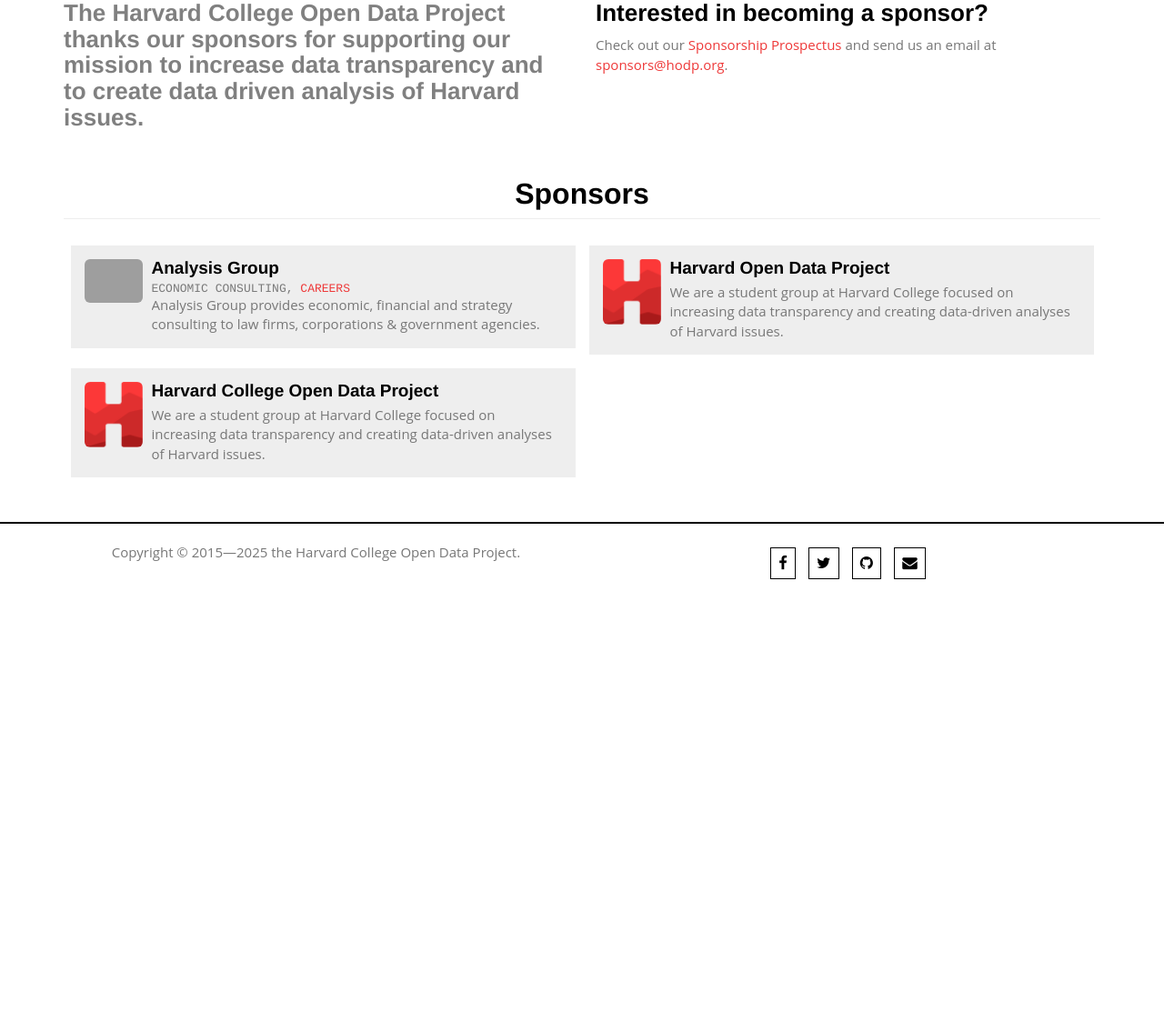
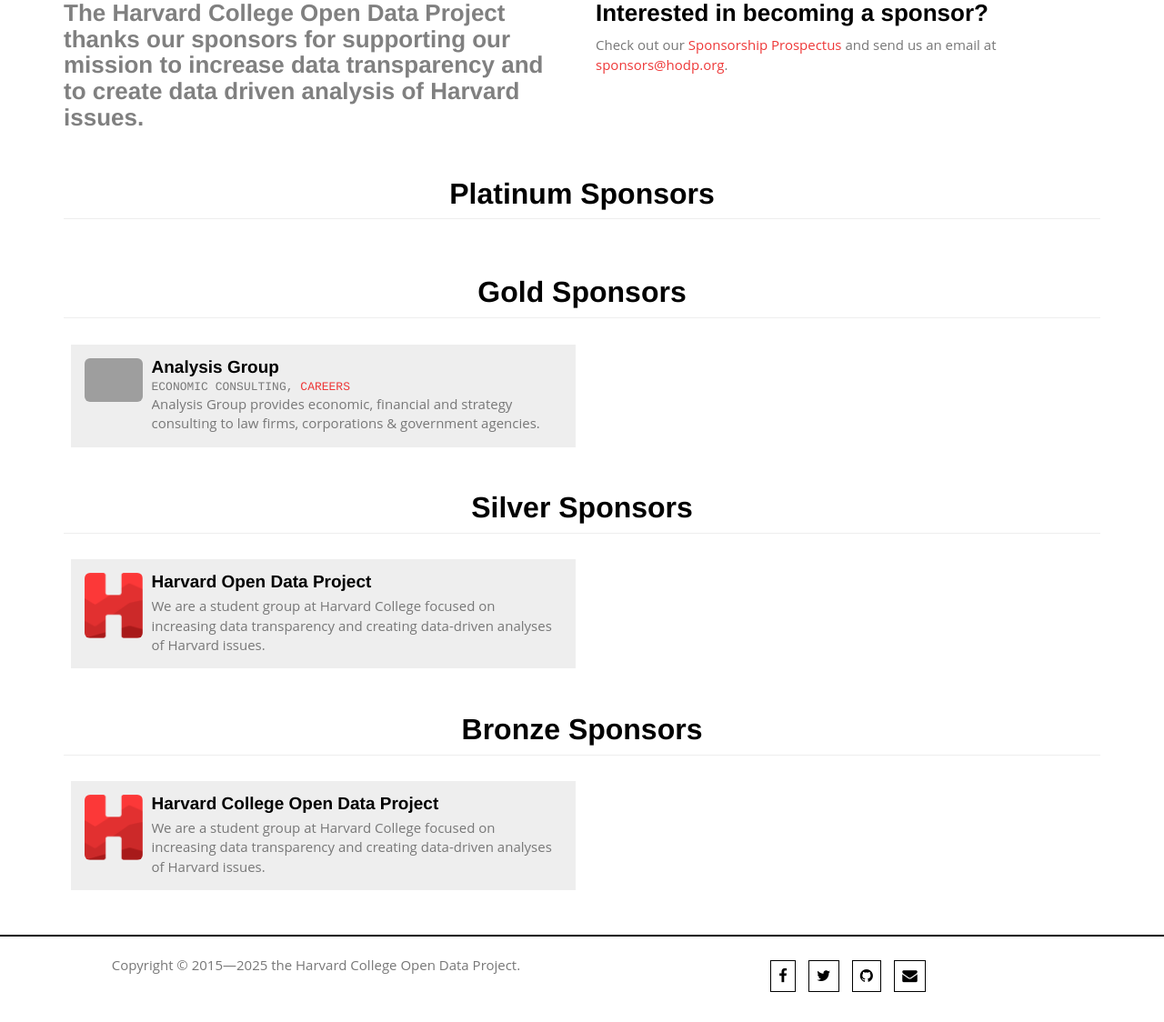
Before and after one commit to Eandalf7h/HarvardOpenData, a Flask app: page /sponsors/ in a window 1280 px wide. Shown: the part 299-1423 px from the top of the page at 91% size. Before the commit the page ends 936 px from the top, so only its background shows below. Run offline with Flask 2, Linux system fonts and the light colour scheme; some libraries are stand-ins or nearby versions; some web fonts are replaced; grey boxes are pictures that could not be loaded.

Commit message:
Changed to incorporate tiers

```diff
--- a/data/sponsors.yml
+++ b/data/sponsors.yml
@@ -1,18 +1,28 @@
--   name: Analysis Group
-    external_url: https://www.analysisgroup.com/
-    img_url: https://odsc.com/wp-content/uploads/2015/12/analysis-group-logo.jpg
-    industry: Economic Consulting
-    careers_url: https://www.analysisgroup.com/careers/
-    description: Analysis Group provides economic, financial and strategy consulting to law firms, corporations & government agencies.
-    weight: 1
--   name: Harvard Open Data Project
-    external_url: http://hodp.org/
-    img_url: /static/img/squarelogo.png
-    description: We are a student group at Harvard College focused on increasing data transparency and creating data-driven analyses of Harvard issues.
-    weight: 1
+tiers:
+  -   Platinum
+  -   Gold
+  -   Silver
+  -   Bronze
 
--   name: Harvard College Open Data Project
-    external_url: http://hodp.org/
-    img_url: /static/img/squarelogo.png
-    description: We are a student group at Harvard College focused on increasing data transparency and creating data-driven analyses of Harvard issues.
-    weight: 1
+sponsors:
+  -   name: Analysis Group
+      external_url: https://www.analysisgroup.com/
+      img_url: https://odsc.com/wp-content/uploads/2015/12/analysis-group-logo.jpg
+      industry: Economic Consulting
+      careers_url: https://www.analysisgroup.com/careers/
+      description: Analysis Group provides economic, financial and strategy consulting to law firms, corporations & government agencies.
+      weight:
+      tier: Gold
+  -   name: Harvard Open Data Project
+      external_url: http://hodp.org/
+      img_url: /static/img/squarelogo.png
+      description: We are a student group at Harvard College focused on increasing data transparency and creating data-driven analyses of Harvard issues.
+      weight:
+      tier: Silver
+
+  -   name: Harvard College Open Data Project
+      external_url: http://hodp.org/
+      img_url: /static/img/squarelogo.png
+      description: We are a student group at Harvard College focused on increasing data transparency and creating data-driven analyses of Harvard issues.
+      weight:
+      tier: Bronze
--- a/main.py
+++ b/main.py
@@ -42,8 +42,17 @@ peopleYml = getYml("./data/people.yml")
 add_members_to_firestore(auth.get_website_firestore_client(), peopleYml)
 members_cache.populate(auth.get_website_firestore_client(), peopleYml)
 
-sponsorsYml = sorted(getYml("./data/sponsors.yml"), key = lambda x: x["weight"], reverse = True)
-sponsor_weights = [sponsor["weight"] for sponsor in sponsorsYml]
+tier_entries = {
+    "Platinum" : 20,
+    "Gold" : 10,
+    "Silver" : 4,
+    "Bronze" : 2,
+    "Startup" : 1
+}
+
+tiersYml = getYml("./data/sponsors.yml")["tiers"]
+sponsorsYml = getYml("./data/sponsors.yml")["sponsors"]
+sponsor_weights = [tier_entries[sponsor["tier"]] for sponsor in sponsorsYml]
 
 @app.route('/')
 def index():
@@ -51,12 +60,15 @@ def index():
     featured = enumerate(getYml('./data/featured.yml'))
     date_string = datetime.datetime.now().strftime('%H %d %m %Y')
     random.seed(date_string, 2)
-    featured_sponsors = random.choices(sponsorsYml, weights = sponsor_weights, k = 1)
-    filtered_sponsors = [sponsor for sponsor in sponsorsYml if sponsor not in featured_sponsors]
+    featured_sponsors : list = random.choices(sponsorsYml, weights = sponsor_weights, k = 1)
+    selected_index = sponsorsYml.index(featured_sponsors[0])
+    filtered_sponsors : list= sponsorsYml.copy()
+    filtered_sponsors.pop(selected_index)
     if filtered_sponsors:
-        filtered_sponsor_weights = [sponsor["weight"] for sponsor in filtered_sponsors]
+        filtered_sponsor_weights = sponsor_weights.copy()
+        filtered_sponsor_weights.pop(selected_index)
         featured_sponsors.extend(random.choices(filtered_sponsors, filtered_sponsor_weights, k = 1))
-    list.sort(featured_sponsors, key = lambda x : x["weight"], reverse = True)
+    featured_sponsors.sort(key = lambda x: tiersYml.index(x["tier"]))
     random.seed(time.time())
     return render_template('index.html', site=site, page=pageData["index"][0], categories=categories, featured=featured,
                             featured_sponsors = featured_sponsors)
@@ -69,7 +81,7 @@ def about():
 
 @app.route('/sponsors/')
 def sponsors():
-    return render_template('sponsors.html', site=site, sponsors = sponsorsYml, page=pageData["sponsors"][0])
+    return render_template('sponsors.html', site=site, sponsors = sponsorsYml, tiers = tiersYml, page=pageData["sponsors"][0])
 
 
 @app.route('/calendar/')
--- a/templates/sponsors.html
+++ b/templates/sponsors.html
@@ -14,14 +14,19 @@
             Check out our <a href = "/static/downloadables/sponsorship_prospectus.pdf" download>Sponsorship Prospectus</a> and send us an email at <a href = "mailto:sponsors@hodp.org">sponsors@hodp.org</a>.
         </div>
     </div>
-    <h2 class="centered page-header">Sponsors</h2>
+    {% for tier in tiers %}
+        <h2 class="centered page-header">{{ tier }} Sponsors</h2>
         {% set count = [1] %}
         {% for sponsor in sponsors %}
+            {% if sponsor.tier == tier %}
                 {% if count.append(count.pop() + 1) %}{% endif %}
                 {% include './_includes/sponsor-card.html' %}
                 {% if count[0] % 2 == 1 %}
                     <div class="clearfix visible-sm-block visible-md-block visible-lg-block"></div>
                 {% endif %}
+            {% endif %}
+        {% endfor %}
+        <div class="clearfix visible-sm-block visible-md-block visible-lg-block"></div>
     {% endfor %}
     </div>
 </div>
```
Lines whose indentation alone changed are shown as unchanged.
